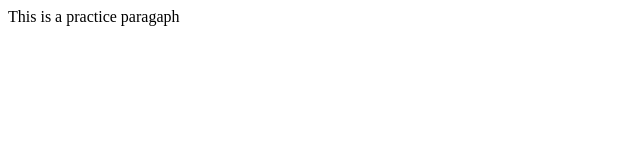
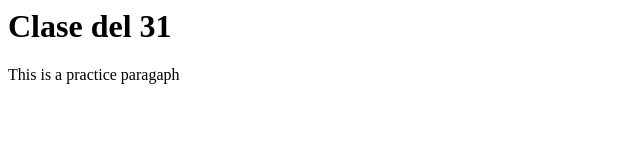
Before and after one commit to thursdaygirll/practicahtml, a plain HTML site: page src/index.html in a window 1280 px wide. Shown: the whole page, without its empty margins (0-640 px from the left). Drawn offline with Linux system fonts and the light colour scheme.

Commit message:
cambios te texto

```diff
--- a/src/index.html
+++ b/src/index.html
@@ -3,6 +3,7 @@
         <title>Practica HTML</title>
     </head>
     <body>
+        <h1>Clase del 31</h1>
         <p> This is a practice paragaph</p>
     </body>
 </html>
```
